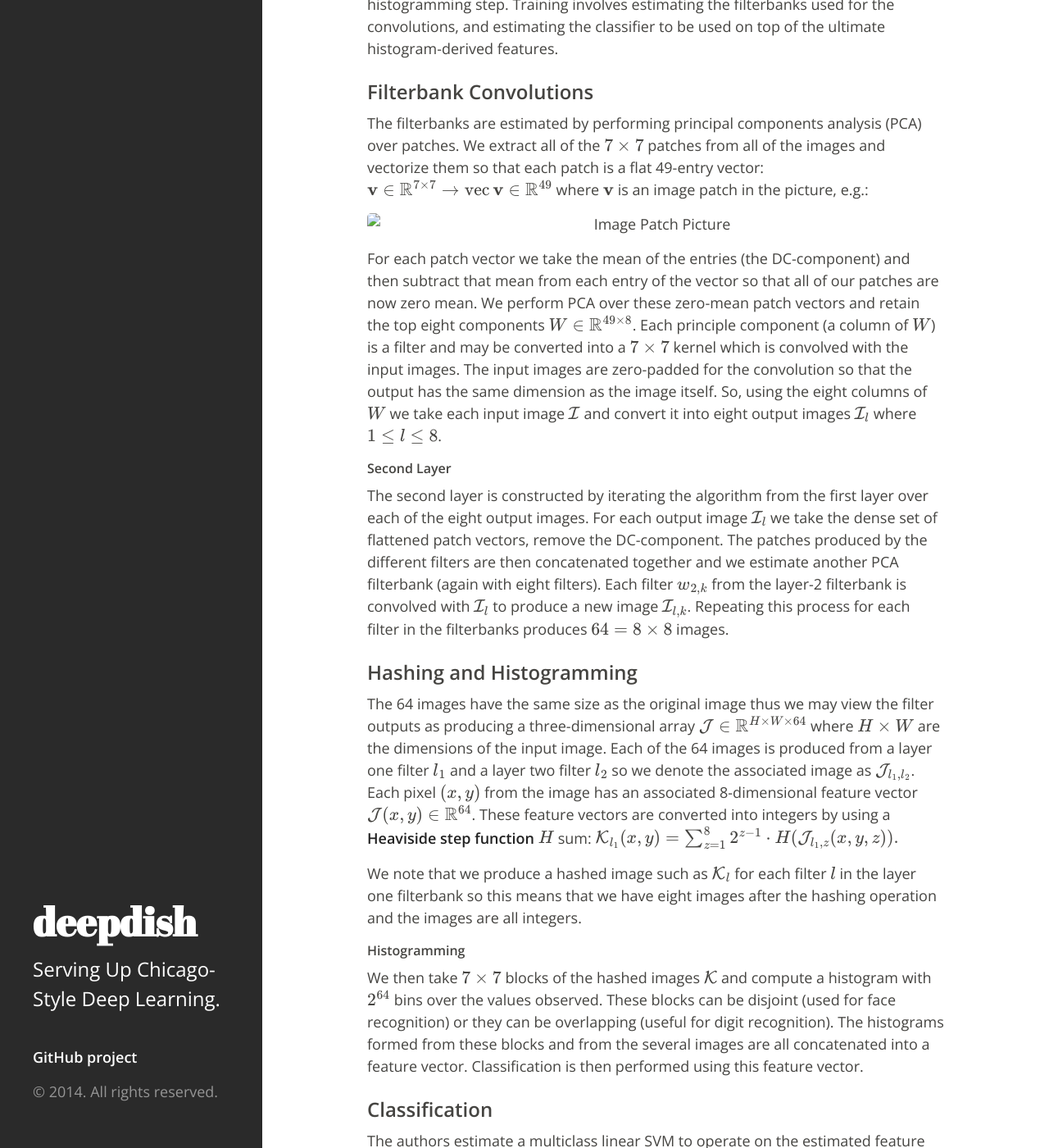
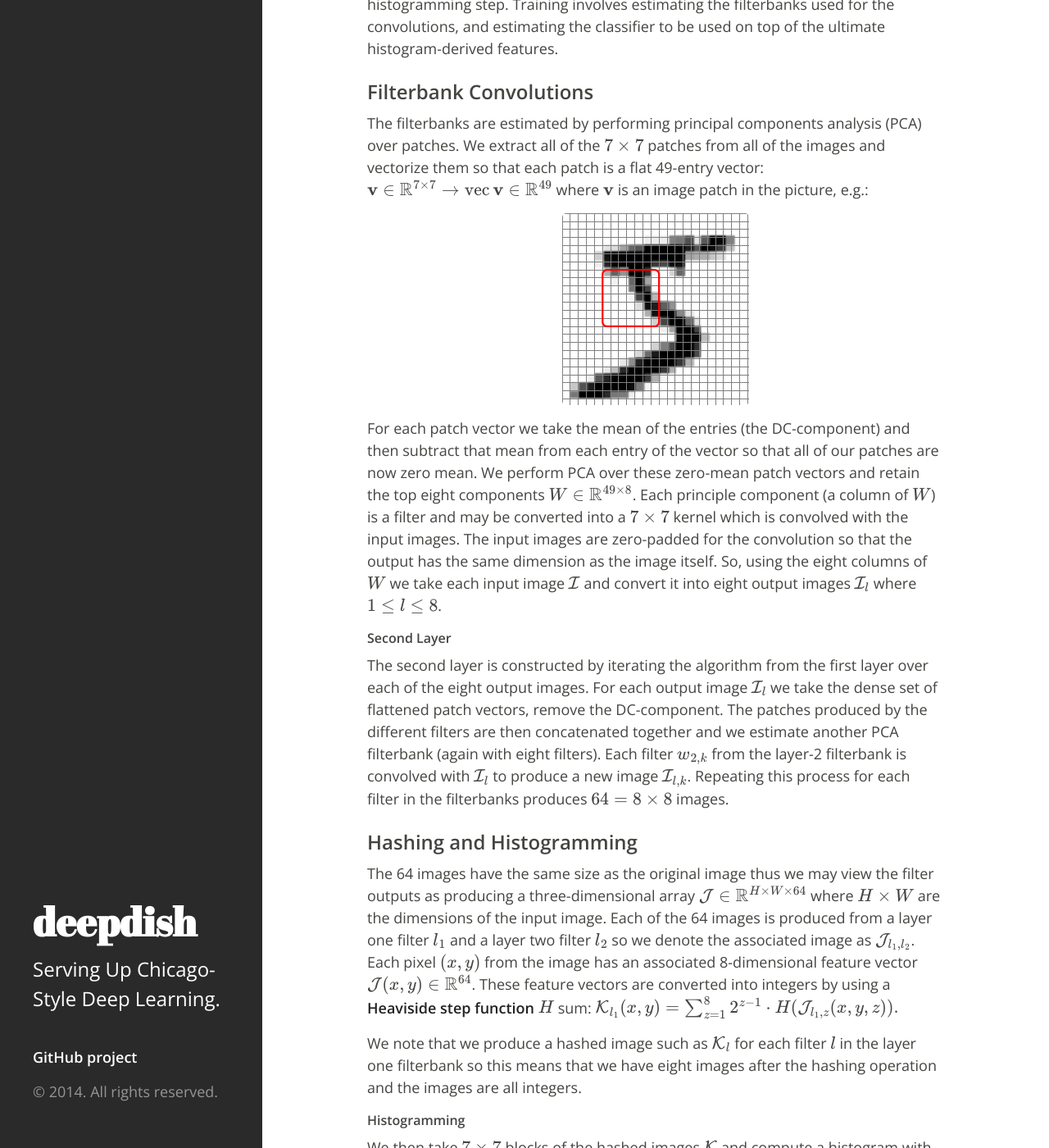
Before and after one commit to uchicago-cs/deepdish, a Jekyll site: the page built from _posts/2014-08-31-Deep-PCA-Nets.md, in a window 1280 px wide and 1400 px high, scrolled down 891 px. Shown: the whole window at 82% size. Built offline with Jekyll 4.4.1, drawn with Linux system fonts in a browser that asks for light colours; Markdown is read by kramdown in place of the engine named in the settings; formulas are drawn with MathJax 3; some of the changed text lies outside the part shown.

Commit message:
Integrated new GNU Parallel post and fixed stuff.
- Images did not work in PCANet post if they became page 2 or more.
- Added an extension for the redcarpet plugin to support tables.
- Centered images as part of CSS.

```diff
--- a/_config.yml
+++ b/_config.yml
@@ -8,8 +8,10 @@ author:
   email:      ''
 markdown:     redcarpet
 permalink:    pretty
+redcarpet:
+      extensions: ["no_intra_emphasis", "fenced_code_blocks", "autolink", "tables", "with_toc_data"]
 highlighter:  pygments
-paginate:     5
+paginate:     3
 authors:
   gustav:
     name: Gustav Larsson
--- a/_includes/head.html
+++ b/_includes/head.html
@@ -1,6 +1,7 @@
 <head>
   <meta http-equiv="content-type" content="text/html; charset=utf-8">
   <meta name="viewport" content="width=device-width, initial-scale=1.0, maximum-scale=1">
+  <meta name="description" content="Serving up Chicago-style Deep Learning. A deep learning blog from the University of Chicago.">
   <link href="http://gmpg.org/xfn/11" rel="profile">
 
   <title>
--- a/_posts/2014-08-31-Deep-PCA-Nets.md
+++ b/_posts/2014-08-31-Deep-PCA-Nets.md
@@ -39,7 +39,7 @@ patches from all of the images and vectorize them so that each patch
 is a flat 49-entry vector: $$  \mathbf{v}\in\mathbb{R}^{7\times 7} \to \operatorname{vec}\mathbf{v}\in\mathbb{R}^{49}   $$
 where \\( \mathbf{v} \\) is an image patch in the picture, e.g.:
 
-<center><img src="images/mnist5_patch.png" alt="Image Patch Picture"></center>
+![Image Patch Picture]({{ site.baseurl }}/public/images/PCANet_mnist5_patch.png)
 
 For each patch vector we take the mean
 of the entries (the DC-component) and then subtract that mean
@@ -126,10 +126,10 @@ reported in the author's paper.  It is possible that the author ran a more optim
 that was not indicated in the posted codes.
 
 The filters learned in the first layer were:
-![first layer PCA filters](images/PCANet_V1.png "Layer 1 PCA filters")
+![first layer PCA filters]({{ site.baseurl }}/public/images/PCANet_V1.png "Layer 1 PCA filters")
 
 The filters learned in the second layer were:
-![second layer PCA filters](images/PCANet_V2.png "Layer 2 PCA filters")
+![second layer PCA filters]({{ site.baseurl }}/public/images/PCANet_V2.png "Layer 2 PCA filters")
 
 We can see that the different image filters are somewhat similar to edge filters and that the seventh
 and eighth filters (in the lower-right hand corner) have less clear structure than the others. Often,
--- a/public/css/hyde.css
+++ b/public/css/hyde.css
@@ -179,6 +179,11 @@ img {
   display: block;
   margin: 0 0 15px;
   border-radius: 5px;
+}
+
+div.post img {
+  margin-left: auto;
+  margin-right: auto;
 }
 
 
```
Also changed, not shown: _posts/2014-09-15-gnu-parallel.md (renamed from _posts/2014-09-01-gnu-parallel.md), public/images/PCANet_V1.png (renamed from images/PCANet_V1.png), public/images/PCANet_V2.png (renamed from images/PCANet_V2.png), public/images/PCANet_mnist5_patch.png (renamed from images/mnist5_patch.png).
